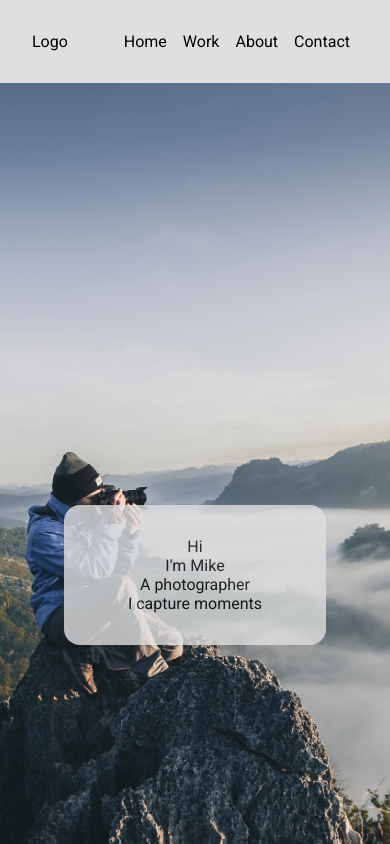
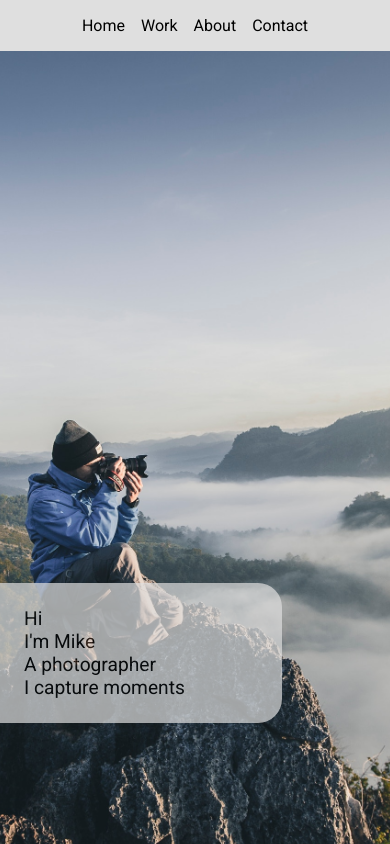
Before and after one commit to st1906/LandingPage, a plain HTML site: page index.html in a window 390 px wide. Shown: the top 844 px of the page. Drawn offline with Linux system fonts and the light colour scheme.

Commit message:
Animations

```diff
--- a/index.html
+++ b/index.html
@@ -11,7 +11,7 @@
 </head>
 <body>
     <header>
-        <p class="logo">Logo</p>
+        <i class="fas fa-camera fa-3x"></i>
         <nav>
             <ul>
                 <li><a href="#hero">Home</a></li>
@@ -73,8 +73,6 @@
                     refference photos. Yeah, hear you.</p>
         </div>
     </section>
-
-
     <script src="./app.js"></script>
 </body>
 </html>
--- a/style.css
+++ b/style.css
@@ -43,6 +43,9 @@ header nav ul li:hover{
     cursor: pointer;
     transform: scale(1.05);
 }
+.fa-camera{
+    opacity: 0.1;
+}
 
 /*Hero section*/
 section#hero{
@@ -51,7 +54,7 @@ section#hero{
 }
 section#hero div{
     background: var(--primary_color);
-    opacity: 0.8;
+    opacity: 0.85;
     width: fit-content;
     padding: 2rem 4rem;
     border-radius: 16px;
@@ -61,6 +64,8 @@ section#hero div{
     display: flex;
     flex-direction: column;
     justify-content: center;
+    animation-name: hero_div;
+    animation-duration: 0.8s;
 }
 section#hero div p{
     text-align: center;
@@ -141,11 +146,19 @@ section#hero div img{
     border-radius: 8px;
     border: 0.4px black solid;
     padding: 4px 0;
+    outline: none;
 }
+input#email,
+input#subject,
+textarea#message{
+    padding: 4px 8px !important;
+}
+
 #contact form textarea{
     border-radius: 8px;
     border: 0.4px black solid;
     resize: none;
+    outline: none;
 }
 #contact h3{
     text-align: center;
@@ -177,9 +190,29 @@ section#hero div img{
 /*MOBILE CSS*/
 @media only screen and (max-width: 768px)
 {
+    header{
+        justify-content: center;
+    }
     header nav ul li a{
         font-size: 1rem;
-        padding: 1rem 0.5rem;
+        padding: 0 0.5rem;
+    }
+    .fa-camera{
+        display: none;
+    }
+    section#hero div{
+        margin: 0;
+        border-radius: 0 24px 24px 0;
+        top: 63vh;
+        padding: 1.5rem 25vw 1.5rem 1.5rem;
+        opacity: 0.7;
+        animation-name: from_right;
+        animation-duration: 1s;
+    }
+    section#hero div p{
+        text-align: start;
+        font-size: 1.2rem;
+        opacity: 1;
     }
     section#hero div img{
         display: none;
@@ -215,5 +248,15 @@ section#hero div img{
     border-radius: 16px;
     opacity: 0.8;
     margin: 1.5rem 0;
+    }
 }
+
+/*ANIMATIONS*/
+@keyframes hero_div {
+    from{transform: translateY(-1000px)}
+    to {transform: translateY(0);}
 }
+@keyframes from_right{
+    from{transform: translateX(-1000px)}
+    to {transform: translateX(0);}
+}
```
